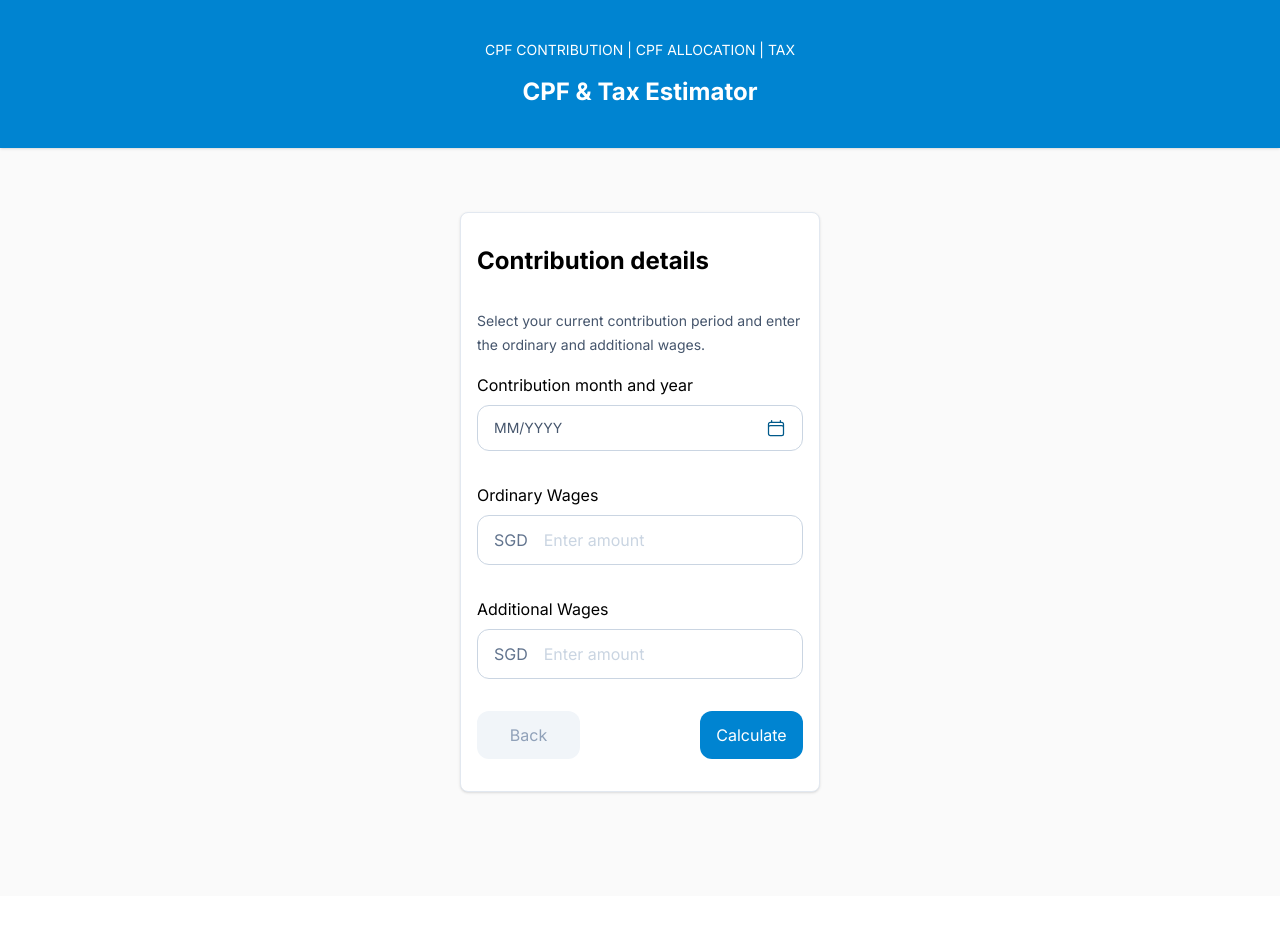
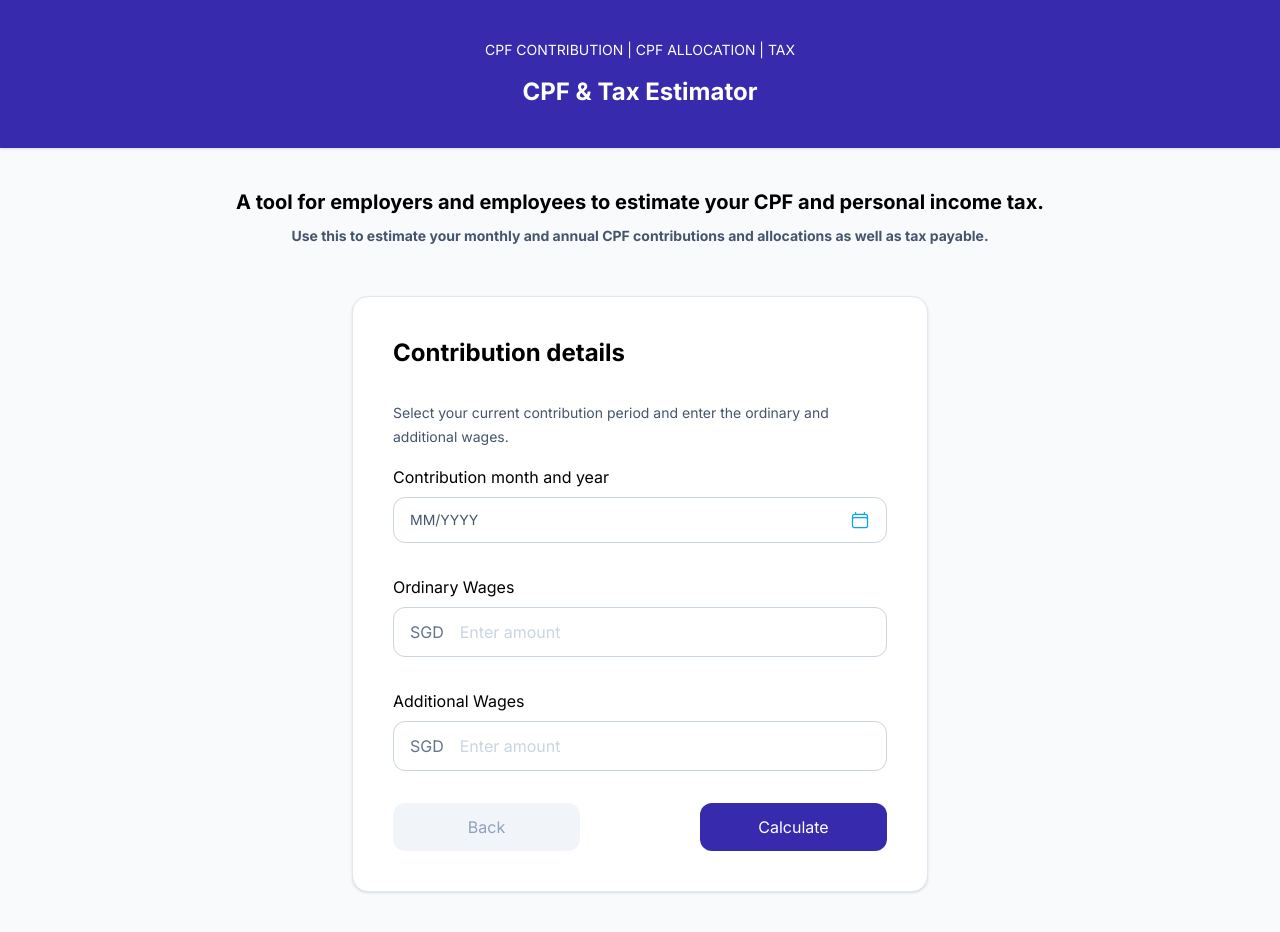
Before and after one commit to ysywe/cpf-tax-estimator, a React (Vite) app in the folder frontend/: page / in a window 1280 px wide. Both pictures are taken after a click on the button "Next". Shown: the top 932 px of the page. Before the commit the page ends 896 px from the top, so only its background shows below. Built offline with nearby package versions, Linux system fonts and the light colour scheme; no server answers; the HTML template or start-up script is replaced by a standard one.

Commit message:
feat: display CPF contribution details after submitting POST form

```diff
--- a/frontend/src/App.jsx
+++ b/frontend/src/App.jsx
@@ -4,7 +4,7 @@ import Header from "./components/Header"
 
 export default function App() {
     return (
-        <div className="min-h-screen bg-neutral-50">
+        <div className="min-h-screen bg-slate-50">
             <Header />
             <Home />
         </div>
--- a/frontend/src/components/ContributionForm.jsx
+++ b/frontend/src/components/ContributionForm.jsx
@@ -1,6 +1,5 @@
 import { useState } from 'react'
 
-import { fetchEstimate } from '../client';
 import MonthYearPicker from "./MonthYearPicker";
 import CurrencyInput from "./CurrencyInput";
 
@@ -16,19 +15,32 @@ export default function ContributionForm({data, setData, onBack, onSubmit}) {
 
     return (
         <div className="mx-auto px-5 pt-10 pb-20">
-            <form className="
-                mx-auto
-                my-6
-                max-w-90
-                border border-slate-200
-                rounded-lg
-                bg-white
-                px-4
-                py-8
-                shadow-sm
-                space-y-8
-            ">
+            {/* Header */}
+            <div className="text-xl text-center font-bold mb-12">
+                <h2>A tool for employers and employees to estimate your CPF and personal income tax.</h2>
+                <p className="text-sm leading-6 mt-2 text-slate-600">
+                    Use this to estimate your monthly and annual CPF contributions and allocations as well as tax payable.
+                </p>
+            </div>
 
+            <form
+                onSubmit={(e) => {
+                    e.preventDefault();
+                    onSubmit();
+                }}
+                className="
+                    w-full
+                    max-w-xl
+                    mx-auto
+                    border border-slate-200
+                    rounded-2xl
+                    bg-white
+                    p-6
+                    sm:p-8
+                    lg:p-10
+                    shadow-sm
+                    space-y-8"
+            >
                 <h2 className="font-bold text-left text-2xl">Contribution details</h2>
                 <p className="text-sm leading-6 my-4 text-slate-600">
                     Select your current contribution period and enter the ordinary and additional wages.
@@ -66,20 +78,21 @@ export default function ContributionForm({data, setData, onBack, onSubmit}) {
                             bg-slate-100
                             text-slate-400
                             cursor-pointer
-                            hover:text-black
-                            transition delay-100 ease-in-out
-                        ">Back
+                            hover:text-slate-600
+                            transition delay-100 ease-in-out"
+                    >Back
                     </button>
                     <button
-                        onClick={onSubmit}
+                        type="submit"
                         className="
                             py-3
                             w-full rounded-xl
-                            bg-sky-600
-                            text-white cursor-pointer
-                            hover:bg-sky-700
-                            transition delay-100 ease-in-out
-                        ">Calculate
+                            bg-indigo-800
+                            text-white
+                            cursor-pointer
+                            hover:bg-indigo-700
+                            transition delay-100 ease-in-out"
+                    >Calculate
                     </button>
                 </div>
             </form>
--- /dev/null
+++ b/frontend/src/components/FormResult.jsx
@@ -0,0 +1,60 @@
+import ResultCard from "./ResultCard"
+
+export default function FormResult({result, onBack}) {
+    if (!result) return null;
+
+    const contribution = result.CPFBreakdownResponse.contribution_data;
+
+    return (
+        <section className="mx-auto w-full max-w-7xl px-5 py-8 sm:px-8 sm:py-12">
+            {/* Header */}
+            <div className="text-center">
+                <p className="text-xs font-semibold uppercase tracking-[0.25em] text-indigo-600">
+                    Results
+                </p>
+
+                <h2 className="mt-3 text-3xl font-bold text-slate-900 sm:text-4xl">
+                    CPF Contribution Summary
+                </h2>
+
+                <p className="mx-auto mt-3 max-w-2xl text-sm leading-6 text-slate-500 sm:text-base">
+                    Estimated CPF contributions based on the information you
+                    provided.
+                </p>
+                <button
+                    onClick={onBack}
+                    className="
+                        mt-6
+                        px-4
+                        py-3
+                        rounded-xl
+                        bg-slate-100
+                        text-slate-400
+                        cursor-pointer
+                        hover:text-indigo-800
+                        transition delay-100 ease-in-out"
+                    >Back
+                </button>
+            </div>
+
+            {/* Cards */}
+            <div className="grid gap-6 md:grid-cols-3 p-5 mt-8">
+                <ResultCard
+                    title="Employee Share"
+                    value={contribution.monthly_summary.employee_share}
+                />
+
+                <ResultCard
+                    title="Employer Share"
+                    value={contribution.monthly_summary.employer_share}
+                />
+
+                <ResultCard
+                    title="Annual CPF"
+                    value={contribution.annual_summary.total_contribution}
+                    highlight
+                />
+            </div>
+        </section>
+    )
+}
--- a/frontend/src/components/Header.jsx
+++ b/frontend/src/components/Header.jsx
@@ -1,6 +1,6 @@
 export default function Header() {
     return (
-        <header className="bg-sky-600 shadow-sm text-white">
+        <header className="bg-indigo-800 shadow-sm text-white">
             <div className="mx-auto flex-col max-w-6xl text-center content-center px-6 py-10">
                 <p className="text-sm pb-4">CPF CONTRIBUTION | CPF ALLOCATION | TAX</p>
                 <h1 className="text-2xl font-bold">CPF & Tax Estimator</h1>
--- a/frontend/src/components/MonthYearPicker.jsx
+++ b/frontend/src/components/MonthYearPicker.jsx
@@ -62,15 +62,15 @@ export default function MonthYearPicker({label, value, onChange}) {
                     flex w-full items-center justify-between
                     rounded-xl border border-slate-300
                     px-4 py-3
-                    hover:border-sky-300
-            ">
+                    hover:border-sky-300"
+            >
                 <span className="text-slate-600 text-sm">
                     {value
                         ? `${value.split("-")[1]}/${value.split("-")[0]}`
                         : "MM/YYYY"}
                 </span>
                 <div className="cursor-pointer">
-                    <svg xmlns="http://www.w3.org/2000/svg" fill="none" viewBox="0 0 24 24" strokeWidth={1.5} stroke="currentColor" className="size-5 text-sky-800">
+                    <svg xmlns="http://www.w3.org/2000/svg" fill="none" viewBox="0 0 24 24" strokeWidth={1.5} stroke="currentColor" className="size-5 text-sky-500">
                         <path strokeLinecap="round" strokeLinejoin="round" d="M6.75 3v2.25M17.25 3v2.25M3 18.75V7.5a2.25 2.25 0 0 1 2.25-2.25h13.5A2.25 2.25 0 0 1 21 7.5v11.25m-18 0A2.25 2.25 0 0 0 5.25 21h13.5A2.25 2.25 0 0 0 21 18.75m-18 0v-7.5A2.25 2.25 0 0 1 5.25 9h13.5A2.25 2.25 0 0 1 21 11.25v7.5" />
                     </svg>
                 </div>
@@ -86,12 +86,12 @@ export default function MonthYearPicker({label, value, onChange}) {
                     rounded-lg border border-sky-200
                     bg-white
                     p-5
-                    shadow-xl
-                ">
+                    shadow-xl"
+                >
                     <div className="mb-6 flex items-center justify-between">
 
                         <button type="button" onClick={() => setYear(year - 1)}>
-                            <svg xmlns="http://www.w3.org/2000/svg" fill="none" viewBox="0 0 24 24" strokeWidth={1.5} stroke="currentColor" className="cursor-pointer size-5 text-gray-400 hover:text-sky-600">
+                            <svg xmlns="http://www.w3.org/2000/svg" fill="none" viewBox="0 0 24 24" strokeWidth={1.5} stroke="currentColor" className="cursor-pointer size-5 text-gray-400 hover:text-sky-500">
                                 <path strokeLinecap="round" strokeLinejoin="round" d="M15.75 19.5 8.25 12l7.5-7.5" />
                             </svg>
                         </button>
@@ -101,7 +101,7 @@ export default function MonthYearPicker({label, value, onChange}) {
                         </span>
 
                         <button type="button" onClick={() => setYear(year + 1)}>
-                            <svg xmlns="http://www.w3.org/2000/svg" fill="none" viewBox="0 0 24 24" strokeWidth={1.5} stroke="currentColor" className="cursor-pointer size-5 text-gray-400 hover:text-sky-600">
+                            <svg xmlns="http://www.w3.org/2000/svg" fill="none" viewBox="0 0 24 24" strokeWidth={1.5} stroke="currentColor" className="cursor-pointer size-5 text-gray-400 hover:text-sky-500">
                                 <path strokeLinecap="round" strokeLinejoin="round" d="m8.25 4.5 7.5 7.5-7.5 7.5" />
                             </svg>
                         </button>
@@ -123,7 +123,7 @@ export default function MonthYearPicker({label, value, onChange}) {
                                     }
                                     className={
                                         selected
-                                            ? "rounded-full bg-sky-600 py-2 text-white"
+                                            ? "rounded-full bg-indigo-800 py-2 text-white"
                                             : "cursor-pointer rounded-full py-2 hover:bg-gray-100"
                                     }
                                 >
@@ -135,7 +135,7 @@ export default function MonthYearPicker({label, value, onChange}) {
 
                     <button
                         type="button"
-                        className="mt-6 text-gray-400 hover:text-sky-600 cursor-pointer"
+                        className="mt-6 text-sm text-gray-400 hover:text-sky-600 cursor-pointer"
                         onClick={() => onChange("")}
                     >Clear Selection
                     </button>
--- /dev/null
+++ b/frontend/src/components/ResultCard.jsx
@@ -0,0 +1,48 @@
+
+export default function ResultCard({title, value, highlight = false}) {
+    const formattedValue = Number(value || 0).toLocaleString("en-SG", {
+        minimumFractionDigits: 2,
+        maximumFractionDigits: 2,
+    });
+
+    return (
+        <div
+            className={`
+                relative
+                overflow-hidden
+                rounded-2xl border
+                max-w-xs
+                p-6
+                transition-all duration-200
+                hover:-translate-y-1 hover:shadow-xl
+                border-slate-200
+                bg-white
+                shadow-sm"
+            `}
+        >
+            <div className="
+                absolute left-0 top-0 h-1 w-full
+                 bg-indigo-600"
+            />
+
+            <div className="space-y-2">
+                <p className="text-slate-500">
+                    {title}
+                </p>
+
+                <div className="flex items-end gap-1">
+                    <span className="
+                        text-lg font-medium
+                         text-slate-500"
+                    >
+                        $
+                    </span>
+
+                    <h3 className="text-4xl font-bold tracking-tight">
+                        {formattedValue}
+                    </h3>
+                </div>
+            </div>
+        </div>
+    );
+}
--- a/frontend/src/pages/Home.jsx
+++ b/frontend/src/pages/Home.jsx
@@ -1,6 +1,9 @@
 import { useState } from "react";
+
+import { fetchEstimate } from "../client"
 import Landing from "../components/Landing";
 import ContributionForm from "../components/ContributionForm";
+import FormResult from "../components/FormResult"
 
 export default function Home() {
     const [step, setStep] = useState(1);
@@ -10,11 +13,65 @@ export default function Home() {
         birthMonthYear: "",
     });
 
-    const [calculationData, setCalculationData] = useState({
+    const [contributionData, setContributionData] = useState({
         contributionMonthYear: "",
         ordinaryWages: "",
         additionalWages: "",
     });
+
+    const [result, setResult] = useState(null);
+    const [loading, setLoading] = useState(false);
+    const [error, setError] = useState("");
+
+    const calculateAge = (birthMonthYear, contributionMonthYear) => {
+        const birthDate = new Date(`${birthMonthYear}-01`);
+        const incomeDate = new Date(`${contributionMonthYear}-01`);
+
+        let age = incomeDate.getFullYear() - birthDate.getFullYear();
+
+        if (incomeDate.getMonth() < birthDate.getMonth()) {
+            age--;
+        }
+        return age;
+    }
+
+    const handleCalculation = async () => {
+        if (
+            !employeeInfo.birthMonthYear ||
+            !contributionData.contributionMonthYear ||
+            contributionData.ordinaryWages === "" ||
+            contributionData.additionalWages === ""
+        ) {
+            setError("Please complete all fields.");
+            return;
+        }
+        setLoading(true);
+        setError("");
+
+        try {
+            // Calculate age based on contribution month
+            const age = calculateAge(
+                employeeInfo.birthMonthYear,
+                contributionData.contributionMonthYear
+            )
+
+            const payload = {
+                monthly_income: Number(contributionData.ordinaryWages),
+                additional_income: Number(contributionData.additionalWages),
+                age,
+                income_date: `${contributionData.contributionMonthYear}-01`,
+            };
+
+            const response = await fetchEstimate(payload);
+
+            setResult(response);
+            setStep(3);
+        } catch (err) {
+            setError(err.message || "Calculation failed.");
+        } finally {
+            setLoading(false);
+        }
+    };
 
     return (
         <>
@@ -28,10 +85,19 @@ export default function Home() {
 
             {step === 2 && (
                 <ContributionForm
-                    data={calculationData}
-                    setData={setCalculationData}
+                    data={contributionData}
+                    setData={setContributionData}
                     onBack={() => setStep(1)}
-                    onSubmit={() => setStep(3)}
+                    onSubmit={handleCalculation}
+                    loading={loading}
+                    error={error}
+                />
+            )}
+
+            {step === 3 && (
+                <FormResult
+                    result={result}
+                    onBack={() => setStep(2)}
                 />
             )}
         </>
```
Also changed, not shown: frontend/src/components/CurrencyInput.jsx (+4 -4 lines), frontend/src/components/Landing.jsx (+16 -15 lines).
